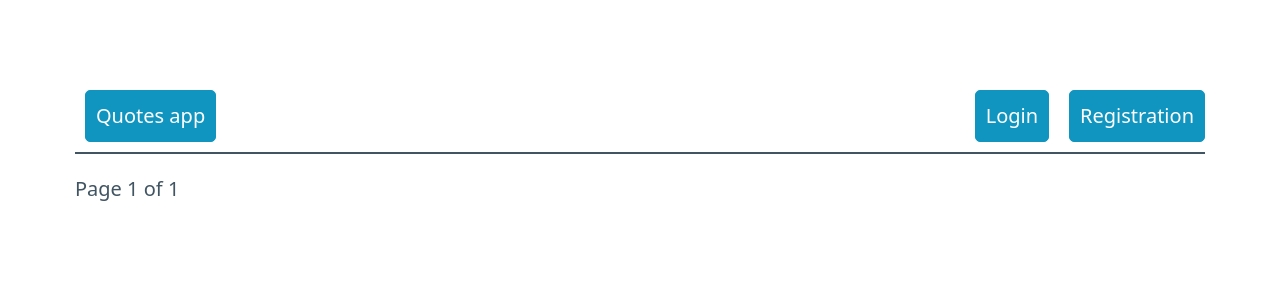
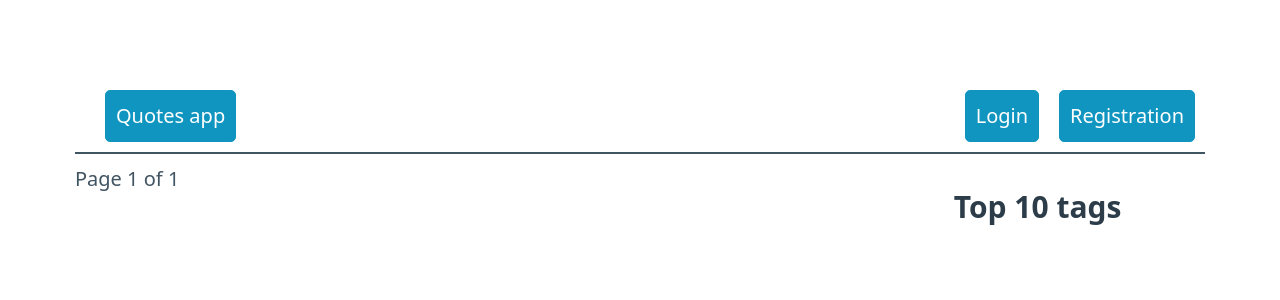
Before and after one commit to KyryloChalov/WEB_HW_10, a Django app: page / in a window 1280 px wide. Shown: the top 300 px of the page. Run offline with Django 5.2, Linux system fonts and the light colour scheme; data that the repository does not hold is empty.

Commit message:
top-10-tags

```diff
--- a/quotes/static/quotes/style.css
+++ b/quotes/static/quotes/style.css
@@ -7,9 +7,5 @@
 }
 
 .main-page--top-tags {
-    flex-basis: 25%;
+    flex-basis: 25%
 }
-
-.top-h3 {
-    flex-basis: 25%;
-}
--- a/quotes/templates/quotes/base.html
+++ b/quotes/templates/quotes/base.html
@@ -3,16 +3,13 @@
 <head>
     <meta charset="UTF-8"/>
     <title>Quotes - Homework 10</title>
-    {% comment %} <link rel="stylesheet" href="https://unpkg.com/@picocss/pico@latest/css/pico.min.css" /> {% endcomment %}
-    <link rel="stylesheet" href="/css/pico.min.css" />
-    {% comment %} <link rel="stylesheet" href="/css/main.css" /> {% endcomment %}
-
+    <link rel="stylesheet" href="https://unpkg.com/@picocss/pico@latest/css/pico.min.css" />
     {% load static %}
     <link rel="stylesheet" href="{% static 'quotes/style.css' %}">
 </head>
 <body>
 <main class="container">
-    <nav style="margin-bottom: 20px; border-bottom: 2px solid; padding-left: 10px">
+    <nav style="margin-bottom: 10px; border-bottom: 2px solid; padding-left: 30px; padding-right: 10px">
         <ul>
             <li><a href="/" role="button">Quotes app</a></li>
         </ul>
--- a/quotes/templates/quotes/index.html
+++ b/quotes/templates/quotes/index.html
@@ -10,9 +10,9 @@
             <div class="pagination">
                 <span class="step-links">
                     {% if page_obj.has_previous %}
-                        <a href="?page=1">&laquo; first </a>
+                        <a href="?page=1">&laquo; first</a>
                         <span>&nbsp;&nbsp;</span>
-                        <a href="?page={{ page_obj.previous_page_number }}"> previous </a>
+                        <a href="?page={{ page_obj.previous_page_number }}">previous</a>
                         <span>&nbsp;&nbsp;</span>
                     {% endif %}
 
@@ -22,18 +22,24 @@
 
                     {% if page_obj.has_next %}
                         <span>&nbsp;&nbsp;</span>
-                        <a href="?page={{ page_obj.next_page_number }}"> next </a>
+                        <a href="?page={{ page_obj.next_page_number }}">next</a>
                         <span>&nbsp;&nbsp;</span>
-                        <a href="?page={{ page_obj.paginator.num_pages }}"> last &raquo;</a>
+                        <a href="?page={{ page_obj.paginator.num_pages }}">last &raquo;</a>
                     {% endif %}
                 </span>
             </div>
         </div>
-        {% comment %} <div class="main-page--top-tags">
-            <h3>Top 10 tags</h3>
-            {% for tag in top_tags %}
-                <a class="contrast" href="{% url 'quotes:tag' tag.id %}">{{tag.name}}</a>
-            {% endfor %}
-        </div> {% endcomment %}
+        <span style="margin-top: 10px; padding-top: 10px">
+            <div class="main-page--top-tags">
+                <h3>&nbsp;&nbsp;&nbsp;&nbsp;Top 10 tags</h3>
+                {% for tag in top_tags %}
+                <span>&nbsp;&nbsp;&nbsp;</span>
+                <span>&nbsp;&nbsp;&nbsp;</span>
+                    <span style="padding-bottom: 4px; padding-left: 16px; border-left: 2px solid">
+                        <a class="contrast" href="{% url 'quotes:tag' tag.id %}">{{tag.name}}</a><br>
+                    </span>
+                    {% endfor %}
+            </div>
+        </span>
     </div>
 {% endblock content %}
--- a/quotes/templates/quotes/tag.html
+++ b/quotes/templates/quotes/tag.html
@@ -1,7 +1,7 @@
 {% extends "quotes/base.html" %}
 
 {% block content %}
-    <h3>{{ tag.name }}</h3>
+    <h1>{{ tag.name }}</h1>
     <div>
         {% for quote in tag.quote_set.all %}
             {% include "quotes/components/quote.html" with quote=quote %}
```
Also changed, not shown: quotes/templates/quotes/components/quote.html (+3 -12 lines), README.md.
